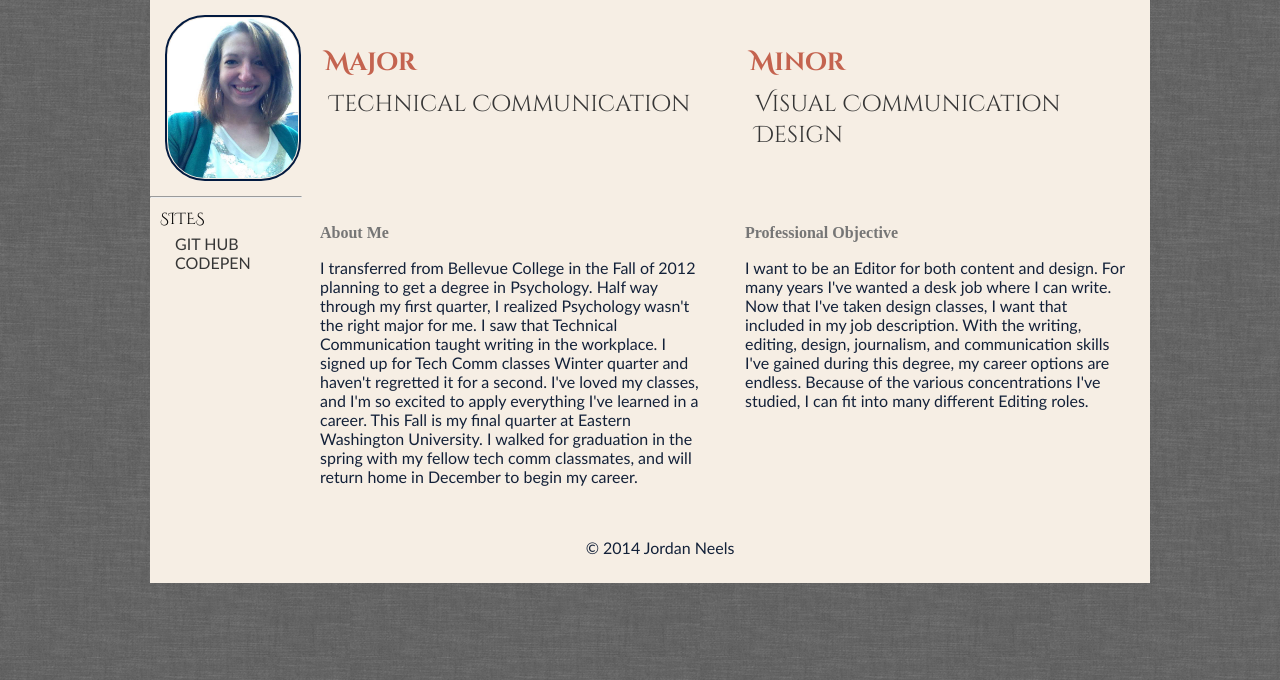
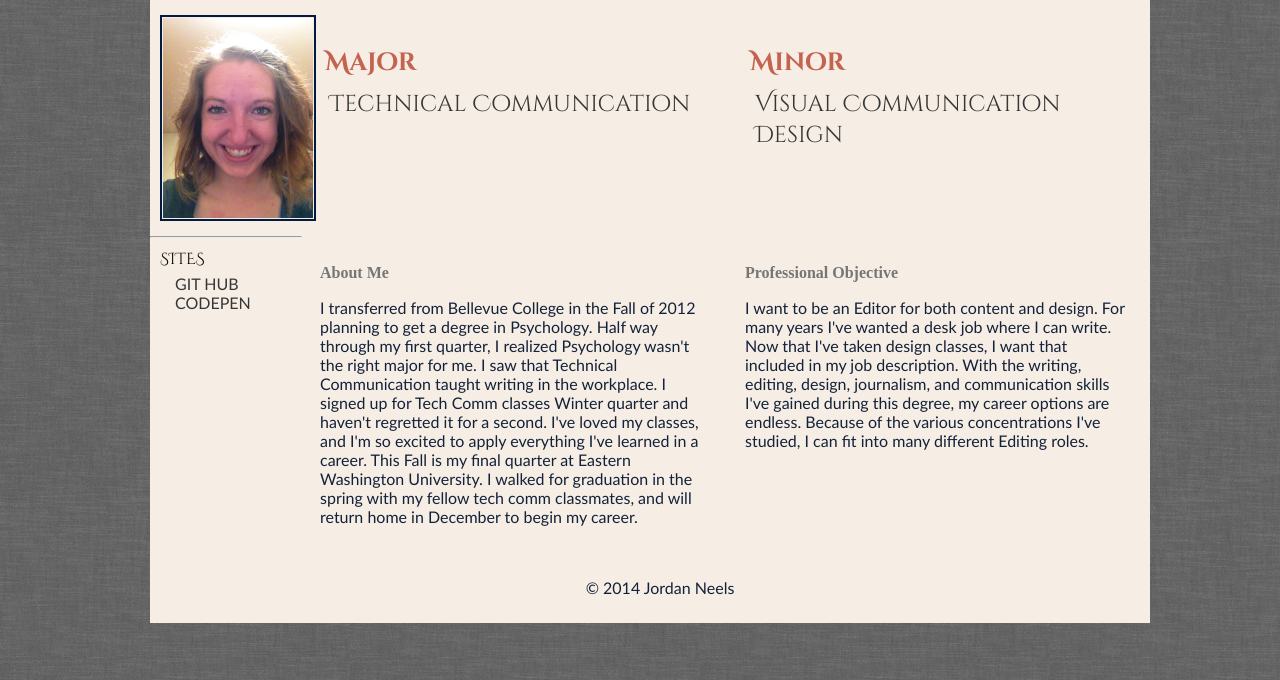
Before and after one commit to jordanneels/p1-bio, a plain HTML site: page index.html in a window 1280 px wide. Shown: the part 120-800 px from the top of the page. Drawn offline with Linux system fonts and the light colour scheme; a web font is replaced by a local one.

Commit message:
pic border

```diff
--- a/css/styles.css
+++ b/css/styles.css
@@ -85,12 +85,11 @@ h4 {
 img {
 	padding: 1px;
 	border: 2px solid #021a40;
-	border-radius: 40px;
-	width: 130px;
-	height: 160px;
+	width: 150px;
+	height: 200px;
 	margin-top: -1em;
 	margin-bottom: -.5em;
-	margin-left: 15px;
+	margin-left: 10px;
 }
 
 .links_top {
--- a/index.html
+++ b/index.html
@@ -42,7 +42,7 @@
 
 	<div class="grid_12 alpha omega">
 			<div class="grid_2 alpha">
-				<img src="img/current picture.jpg" alt="an image of Jordan" width="100%" height="200em"/>
+				<img src="img/mypicture.jpg" alt="an image of Jordan" width="100%" height="300em"/>
 			</div>
 
 			<div class="grid_5">
```
Also changed, not shown: img/current picture.jpg (deleted), img/mypicture.JPG (added), img/wild_flowers.png (deleted).
